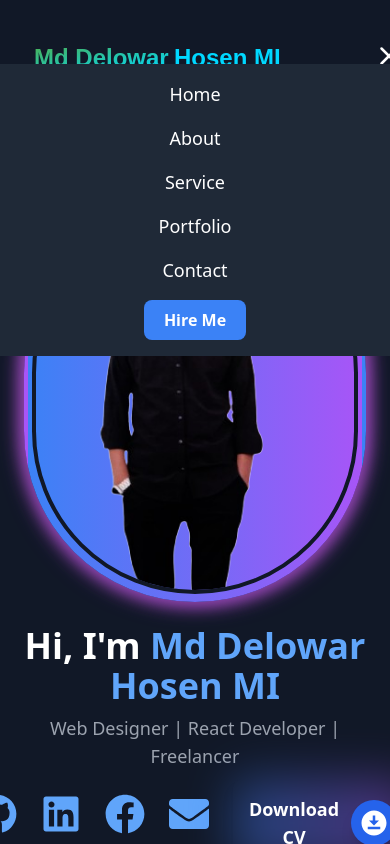
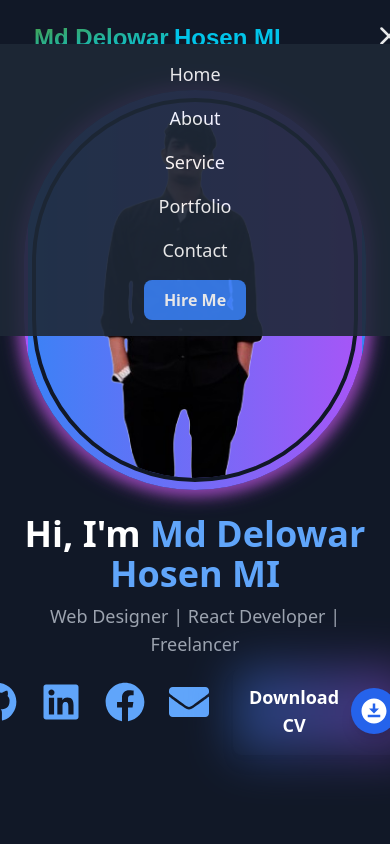
Before and after one commit to delowarmi/Portfolio, a React (Vite) app: page / in a window 390 px wide. Both pictures are taken after a click on the button 389 px from the left and 56 px from the top of the page. Shown: the top 844 px of the page. Built offline with nearby package versions, Linux system fonts and the light colour scheme.

Commit message:
Enhance Navbar with scroll effect and animations; refactor styles for improved responsiveness

```diff
--- a/src/components/Navbar.jsx
+++ b/src/components/Navbar.jsx
@@ -1,17 +1,42 @@
-import React, { useState } from "react";
+import React, { useState, useEffect } from "react";
 import { Link } from "react-router-dom";
 import { Menu, X } from "lucide-react";
+import { motion } from "framer-motion";
 
 const Navbar = () => {
   const [isOpen, setIsOpen] = useState(false);
+  const [isScrolled, setIsScrolled] = useState(false);
 
   const toggleNavbar = () => {
     setIsOpen(!isOpen);
   };
 
+  // Scroll event listener
+  useEffect(() => {
+    const handleScroll = () => {
+      if (window.scrollY > 150) {
+        setIsScrolled(true);
+      } else {
+        setIsScrolled(false);
+      }
+    };
+
+    window.addEventListener("scroll", handleScroll);
+    return () => {
+      window.removeEventListener("scroll", handleScroll);
+    };
+  }, []);
+
   return (
-    <nav className="bg-gray-900 py-4 px-6 z-40">
-      <div className="max-w-[1320px] mx-auto flex justify-between items-center">
+    <motion.nav
+      initial={{ y: 0, opacity: 1 }}
+      animate={{ y: isScrolled ? 0 : -20, opacity: isScrolled ? 1 : 0.9 }}
+      transition={{ duration: 0.5, ease: "easeOut" }}
+      className={`fixed top-0 left-0 w-full z-50 transition-all duration-300 ${
+        isScrolled ? "bg-gray-900 shadow-lg py-0" : "bg-transparent py-4"
+      }`}
+    >
+      <div className="max-w-[1320px] mx-auto flex justify-between items-center px-6">
         {/* Logo */}
         <Link to="/" className="text-white text-2xl font-bold">
           <div className="flex items-center justify-center h-20">
@@ -52,7 +77,7 @@ const Navbar = () => {
           </div>
         </Link>
 
-        {/* Desktop Menu (lg থেকে বড় হলে দেখাবে) */}
+        {/* Desktop Menu */}
         <div className="hidden lg:flex flex-1 justify-center">
           <ul className="flex space-x-6">
             <NavItem to="/" label="Home" />
@@ -63,7 +88,7 @@ const Navbar = () => {
           </ul>
         </div>
 
-        {/* Hire Me Button (lg স্ক্রিনে দেখাবে) */}
+        {/* Hire Me Button */}
         <div className="hidden lg:block">
           <Link to="mailto:md48735002@gmail.com">
             <button className="bg-blue-500 hover:bg-blue-700 text-white font-bold py-2 px-5 rounded-lg transition-all duration-300">
@@ -72,15 +97,15 @@ const Navbar = () => {
           </Link>
         </div>
 
-        {/* Mobile Menu Button (sm & md স্ক্রিনে দেখাবে) */}
+        {/* Mobile Menu Button */}
         <button onClick={toggleNavbar} className="block lg:hidden text-white">
           {isOpen ? <X size={30} /> : <Menu size={30} />}
         </button>
       </div>
 
-      {/* Mobile Menu (sm & md স্ক্রিনে দেখাবে) */}
+      {/* Mobile Menu */}
       <div
-        className={`lg:hidden absolute z-50 top-16 left-0 w-full bg-gray-800 transition-all duration-300 ${
+        className={`lg:hidden absolute top-16 left-0 w-full bg-gray-800 transition-all duration-300 ${
           isOpen ? "h-auto opacity-100 py-4" : "h-0 opacity-0 overflow-hidden"
         }`}
       >
@@ -101,7 +126,7 @@ const Navbar = () => {
           </div>
         </ul>
       </div>
-    </nav>
+    </motion.nav>
   );
 };
 
```
